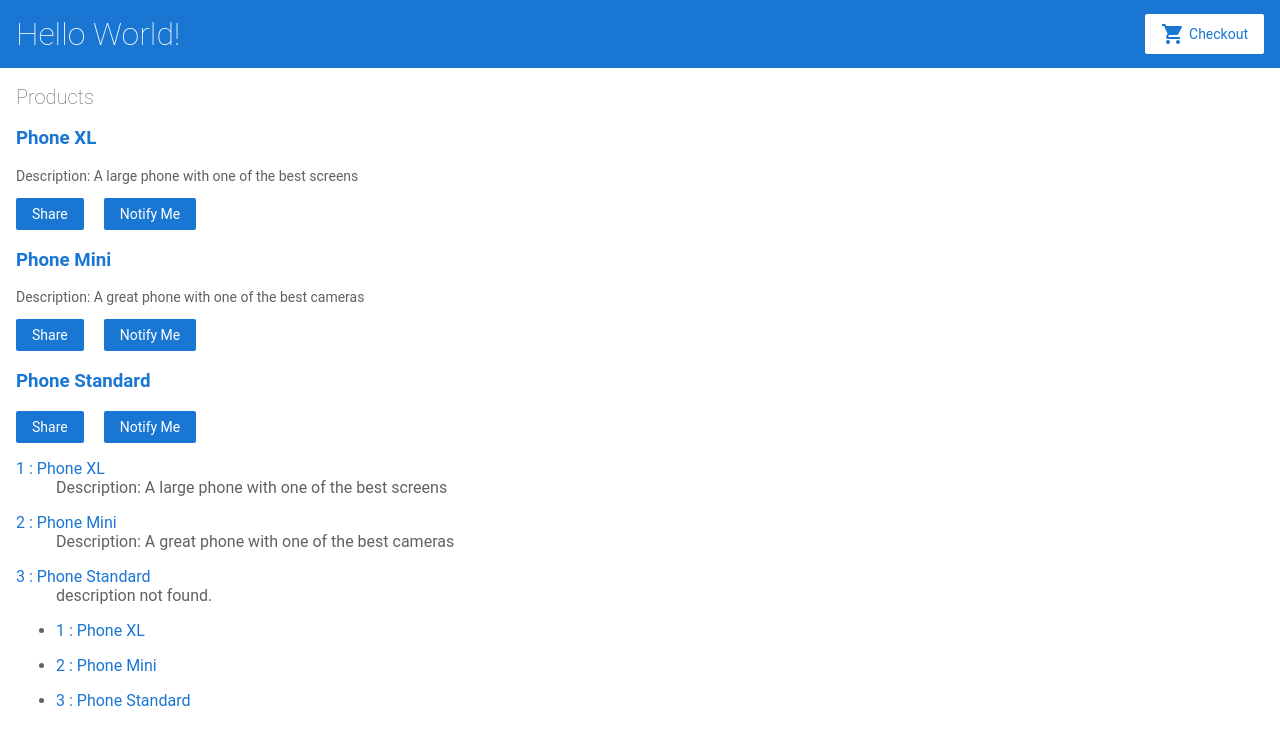
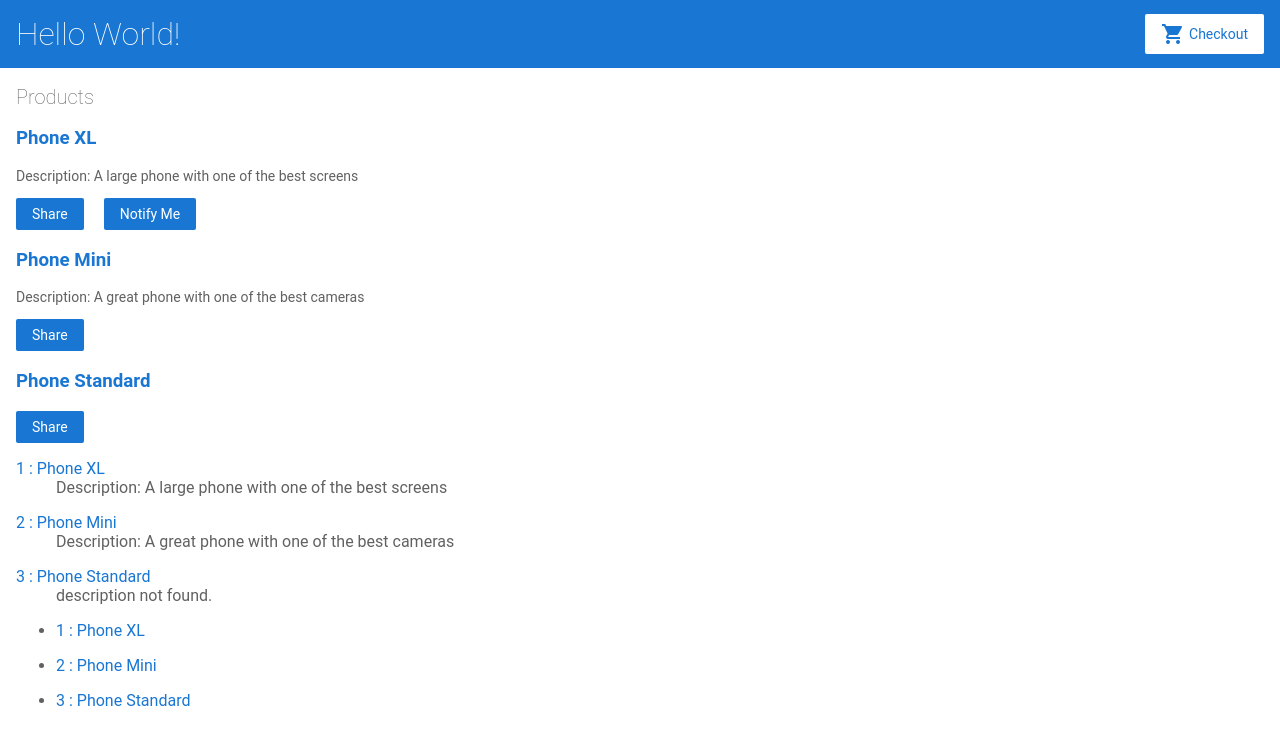
Before and after one commit to svjunic/angular-sizvjh, an Angular app: page / in a window 1280 px wide. Shown: the top 744 px of the page. Built offline with nearby package versions, Linux system fonts and the light colour scheme.

Commit message:
4 files modified

```diff
--- a/src/app/product-alerts/product-alerts.component.html
+++ b/src/app/product-alerts/product-alerts.component.html
@@ -1,3 +1,3 @@
-<div>
-	<button> Notify Me</button>
+<div *ngIf="product.price > 700">
+	<button (click)="notify.emit()"> Notify Me</button>
 </div>
--- a/src/app/product-list/product-list.component.html
+++ b/src/app/product-list/product-list.component.html
@@ -11,7 +11,7 @@
 					<button (click)="share()">Share</button>
 				</div>
 				<div class="product-list_nav-item">
-					<app-product-alerts>Notify Me</app-product-alerts>
+					<app-product-alerts [product]="product" (notify)="onNotify()">Notify Me</app-product-alerts>
 				</div>
 			</div>
 		</div>
--- a/src/app/product-list/product-list.component.ts
+++ b/src/app/product-list/product-list.component.ts
@@ -13,6 +13,10 @@
   share() {
     window.alert('The product has been shared!');
   }
+
+  onNotify(){
+    window.alert('You will be notified when the product goes on sale');
+  }
 }
 
 
```
Also changed, not shown: src/app/product-alerts/product-alerts.component.ts (+8 -8 lines).
